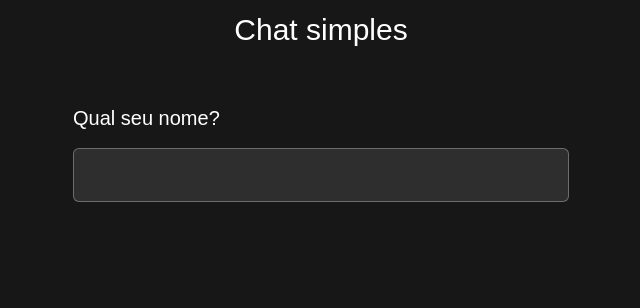
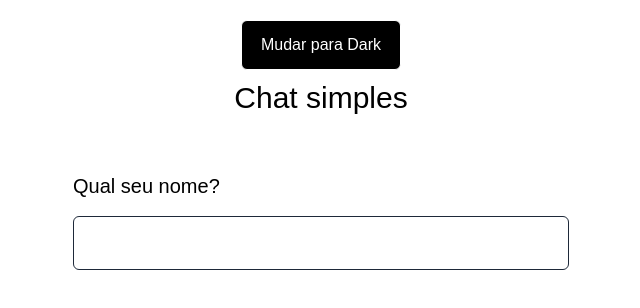
Before and after one commit to Flavianna-Saldanha/chat, a Next.js app: page / in a window 1280 px wide. Shown: the top 308 px of the page, without its empty margins (319-959 px from the left). Built offline with nearby package versions, Linux system fonts and the light colour scheme.

Commit message:
atualizando os theme

```diff
--- a/src/app/page.tsx
+++ b/src/app/page.tsx
@@ -1,20 +1,28 @@
 "use client"
 
+import { Container } from "../components/Container";
+import { ThemeSwitch } from "../components/ThemeSwitch";
 import { ChatProvider } from "./contexts/ChatContext";
+import { ThemeProvider } from "./contexts/ThemeContext";
 import { UserProvider } from "./contexts/UserContext";
 import { Chat } from "@/src/components/Chat";
 
 export const Page = () => {
   return (
+    <ThemeProvider>
+      <Container>
         <div className="container mx-auto max-w-lg px-2">
+          <ThemeSwitch />
           <UserProvider>
             <ChatProvider>
-          <h1 className="text-3xl my-3 text-center">Chat simples</h1>
+              <h1 className="text-3xl pt-20 text-center">Chat simples</h1>
 
               <Chat />
             </ChatProvider>
           </UserProvider>
         </div>
+      </Container>
+    </ThemeProvider>
   );
 }
 
--- a/src/components/Chat.tsx
+++ b/src/components/Chat.tsx
@@ -1,3 +1,4 @@
+import { useTheme } from "../app/contexts/ThemeContext";
 import { useUser } from "../app/contexts/UserContext";
 import { ChatInput } from "./ChatInput";
 import { ChatMessages } from "./ChatMessages";
@@ -9,16 +10,32 @@ export const Chat = () => {
     if(!userCtx) return null;
     if(!userCtx.user) return <NameInput />
 
+    const themeCtx = useTheme();
 
     return (
-        <div className="border border-white/30 rounded-md">
+        <div className={`border rounded-md mt-5
+                ${themeCtx?.theme === 'light' ?
+                        'border-gray-800 text-black' :
+                        'border-white/30 text-white'
+                }
+            `}>
             <div className="h-96 p-3 overflow-y-scroll">
                 <ChatMessages />
             </div>
-            <div className="border-t border-t-white/30 p-3">
+            <div className={`border-t  p-3
+                    ${themeCtx?.theme === 'light' ?
+                        'border-t-black/40' :
+                        'border-t-white/30'
+                }
+                `}>
                 <ChatInput name={userCtx.user} />
             </div>
-            <div className="border-t border-t-white/30 p-3">
+            <div className={`border-t  p-3
+                    ${themeCtx?.theme === 'light' ?
+                        'border-t-black/40' :
+                        'border-t-white/30'
+                }
+                `}>
                 <ChatInput name={'user'} />
             </div>
         </div>
--- a/src/components/ChatInput.tsx
+++ b/src/components/ChatInput.tsx
@@ -1,5 +1,6 @@
 import { KeyboardEvent, useState } from "react";
 import { useChat } from "../app/contexts/ChatContext";
+import { useTheme } from "../app/contexts/ThemeContext";
 
 type Props = {
     name: string;
@@ -18,9 +19,16 @@ export const ChatInput = ({name}: Props) => {
         }
     }
 
+    const themeCtx = useTheme();
+
     return(
         <input
-            className="w-full bg-transparent text-white text-md outline-none"
+            className={`w-full bg-transparent text-md outline-none
+                    ${themeCtx?.theme === 'light' ?
+                        'text-black placeholder:text-black' :
+                        'text-white placeholder:text-white'
+                    }
+                `}
             placeholder={`${name}, digite uma mensagem (e aperte enter)`}
             value={textInput}
             onChange={e => setTextInput(e.target.value)}
--- a/src/components/ChatMessages.tsx
+++ b/src/components/ChatMessages.tsx
@@ -1,9 +1,11 @@
 import { useChat } from "../app/contexts/ChatContext";
+import { useTheme } from "../app/contexts/ThemeContext";
 import { useUser } from "../app/contexts/UserContext";
 
 export const ChatMessages = () => {
     const chatCtx = useChat();
     const userCtx = useUser();
+    const themeCtx = useTheme();
 
     return (
         <div className="flex flex-col gap-1">
@@ -13,9 +15,14 @@ export const ChatMessages = () => {
                     className={`border border-white/20 rounded-md p-2 text-sm
                         ${item.user === userCtx?.user ?
                             'self-end bg-violet-700 text-right' :
-                            'self-start bg-white text-black text-left'
+                            `self-start text-left
+                                ${themeCtx?.theme === 'light' ?
+                                    'bg-black/30 text-black' :
+                                    'bg-white text-black'
+                                }`
                         }
                     `}
+
                 >
                     <div className="font-bold">{item.user}</div>
                     <p>{item.text}</p>
--- /dev/null
+++ b/src/components/Container.tsx
@@ -0,0 +1,23 @@
+import { ReactNode } from "react";
+import { useTheme } from "../app/contexts/ThemeContext";
+
+type Props = {
+    children: ReactNode;
+}
+
+export const Container = ( {children}: Props) => {
+    const themeCtx = useTheme();
+
+    return (
+        <div
+            className={`w-full h-screen
+                ${themeCtx?.theme === 'dark' ?
+                    'bg-black text-white' :
+                    'bg-white text-black'}
+                `}
+        >
+            <div className="container mx-auto"></div>
+                {children}
+        </div>
+    );
+}
--- a/src/components/NameInput.tsx
+++ b/src/components/NameInput.tsx
@@ -1,5 +1,6 @@
 import { KeyboardEvent, useState } from "react";
 import { useUser } from "../app/contexts/UserContext";
+import { useTheme } from "../app/contexts/ThemeContext";
 
 export const NameInput = () => {
     const userCtx = useUser();
@@ -13,14 +14,21 @@ export const NameInput = () => {
         }
     }
 
+    const themeCtx = useTheme();
+
     return (
         <div className="mt-14">
             <p className="text-xl mb-4">Qual seu nome?</p>
             <div className="flex gap-3 items-center text-lg">
                 <input
                     type="text"
-                    className="flex-1 border border-white/30 rounded-md
-                    px-4 py-3 text-white bg-white/10 outline-none"
+                    className={`flex-1 border rounded-md
+                    px-4 py-3 outline-none
+                        ${themeCtx?.theme === 'light' ?
+                            'border-gray-800 text-black' :
+                            'border-white/30 bg-white/10 text-white'
+                        }
+                    `}
                     value={nameInput}
                     onChange={e => setNameInput(e.target.value)}
                     onKeyUp={handleKeyUpAction}
--- /dev/null
+++ b/src/components/ThemeSwitch.tsx
@@ -0,0 +1,26 @@
+import { useTheme } from "../app/contexts/ThemeContext";
+
+export const ThemeSwitch = () => {
+    const themeCtx = useTheme();
+
+    const handleThemeToggle = () => {
+        if(themeCtx) {
+            themeCtx.setTheme(themeCtx.theme === 'dark' ? 'light' : 'dark');
+        }
+    }
+
+    return (
+        <div
+            className={`w-40 m-auto mt-5 fixed top-0 left-0 right-0 p-3 text-center cursor-pointer border px-4 py-3 rounded-md
+                    ${themeCtx?.theme === 'light' ?
+                        'bg-black text-white' :
+                        'bg-white text-black'
+                    }
+                `}
+            onClick={handleThemeToggle}
+        >
+            {themeCtx?.theme === 'dark' && 'Mudar para Light'}
+            {themeCtx?.theme === 'light' && 'Mudar para Dark'}
+        </div>
+    );
+}
```
Lines whose indentation alone changed are shown as unchanged.
